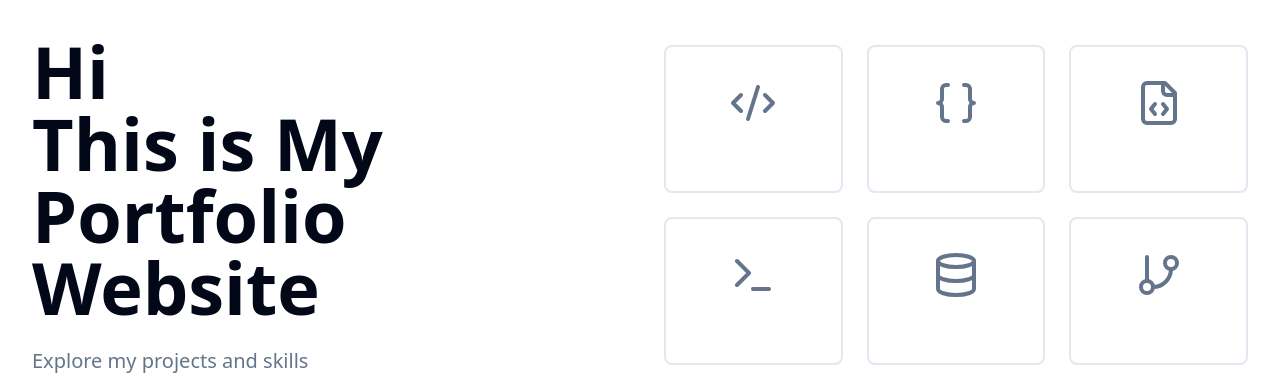
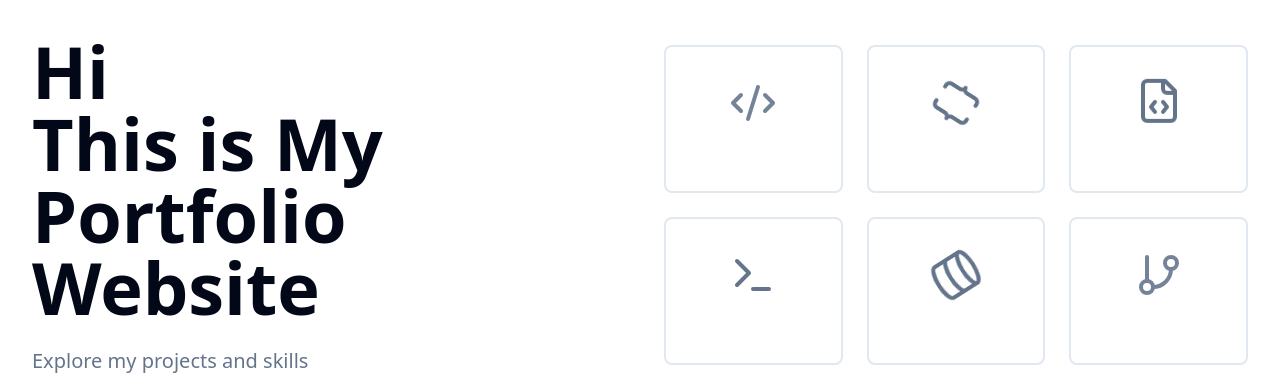
Before and after one commit to ArasuRDS01/polished-digital, a React (Vite) app: page / in a window 1280 px wide. Shown: the part 235-610 px from the top of the page. Built offline with nearby package versions, Linux system fonts and the light colour scheme.

Commit message:
Refactor programming symbols
Replace programming symbols with a spinning gear animation or a computer GIF in the hero section.

```diff
--- a/src/components/Hero.tsx
+++ b/src/components/Hero.tsx
@@ -6,12 +6,12 @@ const Hero = () => {
   const [isTextHovered, setIsTextHovered] = useState(false);
 
   const programmingSymbols = [
-    { icon: Code2, label: 'HTML/CSS', color: 'hsl(16, 100%, 50%)' },
-    { icon: Braces, label: 'JavaScript', color: 'hsl(53, 93%, 54%)' },
-    { icon: FileCode, label: 'React', color: 'hsl(193, 95%, 68%)' },
-    { icon: Terminal, label: 'Node.js', color: 'hsl(120, 100%, 30%)' },
-    { icon: Database, label: 'Database', color: 'hsl(221, 83%, 53%)' },
-    { icon: GitBranch, label: 'Git', color: 'hsl(14, 100%, 53%)' },
+    { icon: Code2, label: 'HTML/CSS', color: 'hsl(16, 100%, 50%)', animation: 'animate-pulse' },
+    { icon: Braces, label: 'JavaScript', color: 'hsl(53, 93%, 54%)', animation: 'animate-spin-slow' },
+    { icon: FileCode, label: 'React', color: 'hsl(193, 95%, 68%)', animation: 'animate-bounce-slow' },
+    { icon: Terminal, label: 'Node.js', color: 'hsl(120, 100%, 30%)', animation: 'animate-float' },
+    { icon: Database, label: 'Database', color: 'hsl(221, 83%, 53%)', animation: 'animate-spin-slow-reverse' },
+    { icon: GitBranch, label: 'Git', color: 'hsl(14, 100%, 53%)', animation: 'animate-pulse' },
   ];
 
   return (
@@ -50,7 +50,7 @@ const Hero = () => {
                   className={`
                     relative flex flex-col items-center justify-center p-8
                     rounded-lg border-2 transition-all duration-500 cursor-pointer
-                    ${isHovered ? 'animate-float scale-110 shadow-2xl' : 'border-border'}
+                    ${isHovered ? 'scale-110 shadow-2xl' : 'border-border'}
                   `}
                   style={{
                     borderColor: isHovered ? symbol.color : undefined,
@@ -61,7 +61,7 @@ const Hero = () => {
                 >
                   <Icon
                     size={48}
-                    className="transition-all duration-500"
+                    className={`transition-all duration-500 ${symbol.animation}`}
                     style={{
                       color: isHovered ? symbol.color : 'hsl(var(--muted-foreground))',
                     }}
--- a/src/index.css
+++ b/src/index.css
@@ -102,6 +102,45 @@
     background: linear-gradient(135deg, hsl(var(--portfolio-gradient-start)), hsl(var(--portfolio-gradient-end)));
   }
 
+  @keyframes spin-slow {
+    from {
+      transform: rotate(0deg);
+    }
+    to {
+      transform: rotate(360deg);
+    }
+  }
+
+  @keyframes spin-slow-reverse {
+    from {
+      transform: rotate(360deg);
+    }
+    to {
+      transform: rotate(0deg);
+    }
+  }
+
+  @keyframes bounce-slow {
+    0%, 100% {
+      transform: translateY(0);
+    }
+    50% {
+      transform: translateY(-10px);
+    }
+  }
+
+  .animate-spin-slow {
+    animation: spin-slow 3s linear infinite;
+  }
+
+  .animate-spin-slow-reverse {
+    animation: spin-slow-reverse 4s linear infinite;
+  }
+
+  .animate-bounce-slow {
+    animation: bounce-slow 2s ease-in-out infinite;
+  }
+
   .skill-basic {
     @apply bg-green-100 text-green-800 dark:bg-green-900 dark:text-green-200;
   }
```
